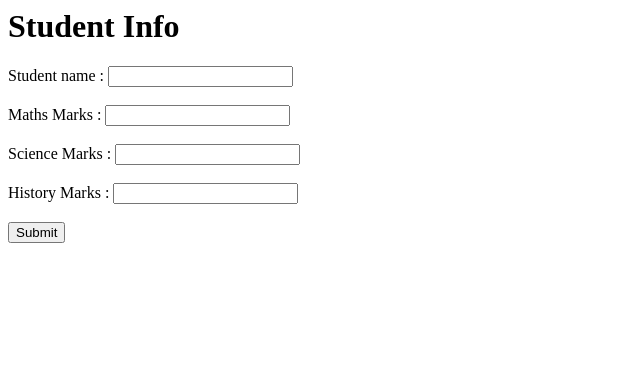
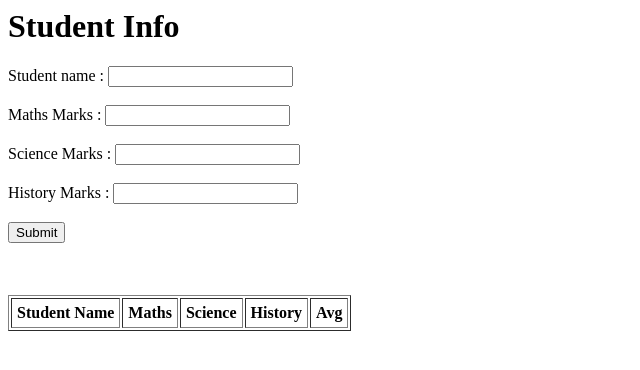
Before and after one commit to vishalf0442/dj_sample, a Django app: page /student/ in a window 1280 px wide. Shown: the top 370 px of the page, without its empty margins (0-640 px from the left). Run offline with Django 3.2, Linux system fonts and the light colour scheme; lists and menus that the app fills with data are empty.

Commit message:
Update index.html

```diff
--- a/testapp/templates/testapp/index.html
+++ b/testapp/templates/testapp/index.html
@@ -21,6 +21,29 @@
                 History Marks : <input type="text" name="history"> <br><br>
                 <input type="submit" value="Submit">
             </form>
+            <br><br>
+            <table border="1" cellpadding="5">
+                <thead>
+                    <tr>
+                        <th> Student Name </th>
+                        <th> Maths </th>
+                        <th> Science </th>
+                        <th> History </th>
+                        <th> Avg </th>
+                    </tr>
+                </thead>
+                <tbody>
+                    {% for std in stds %}
+                        <tr>
+                            <td> {{std.name}} </td>
+                            <td> {{std.maths}} </td>
+                            <td> {{std.science}} </td>
+                            <td> {{std.history}} </td>
+                            <td> {{std.avg}} </td>
+                        </tr>
+                    {% endfor %}
+                </tbody>
+            </table>
         {% endif %}
 
     </body>
```
